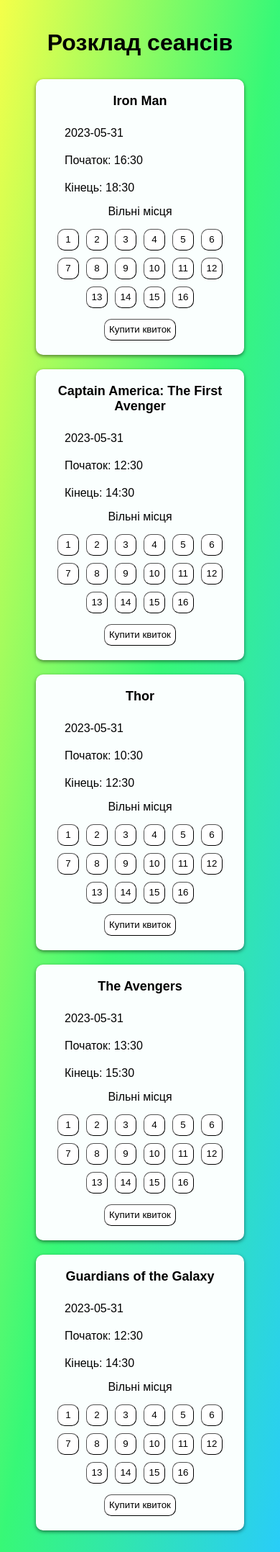
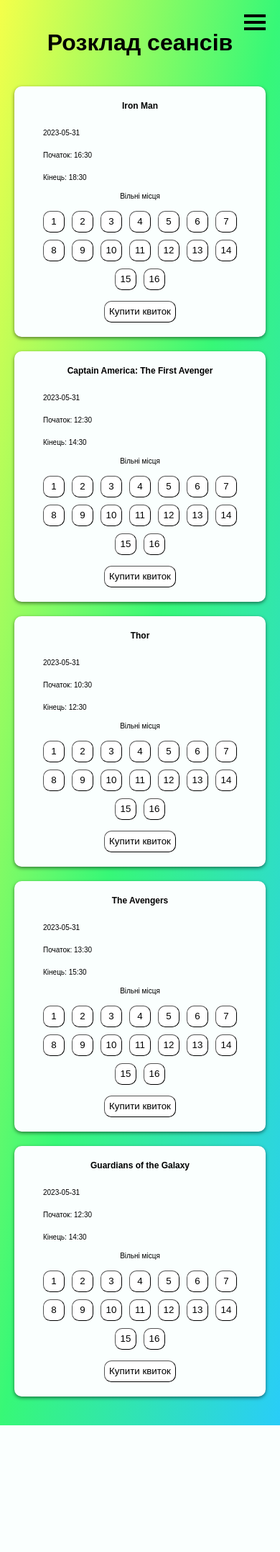
Before and after one commit to gerasimenko89/Kursova, a Flask app: page / in a window 390 px wide. Shown: the whole page at 72% size. After the commit the page ends 1980 px from the top, so only its background shows below. Run offline with Flask 3, Linux system fonts and the light colour scheme; data comes from the database, SQL or seed files in the repository.

Commit message:
adaptive main page + header

```diff
--- a/templates/main.html
+++ b/templates/main.html
@@ -10,6 +10,7 @@
             padding: 20px;
             background-image: linear-gradient(to top left, #29cdf8, #37f877, #f4ff4a);
         }
+
         h1 {
             text-align: center;
             color: black;
@@ -19,10 +20,15 @@
             display: flex;
             flex-wrap: wrap;
             justify-content: center;
+            max-width: 1200px;
+            margin: 0 auto;
+            padding: 10px;
+            box-sizing: border-box;
         }
 
         .movie-card {
-            width: 250px;
+            flex: 0 0 calc(25% - 20px);
+            max-width: calc(25% - 20px);
             border-radius: 10px;
             padding: 20px;
             margin: 10px;
@@ -30,6 +36,7 @@
             background-color: #fafffe;
             transition: background-image 0.3s ease, transform 0.3s ease;
         }
+
 
         .movie-card:hover {
             background-image: linear-gradient(to bottom right, #5EFCE8, #736EFE);
@@ -90,6 +97,7 @@
             padding-top: 10px;
             transition: transform 0.3s ease;
         }
+
         .BuyTicket button {
             border-radius: 10px;
             border-width: 1px;
@@ -99,6 +107,82 @@
 
         .BuyTicket:hover {
             transform: scale(1.05);
+        }
+
+        .burger-menu {
+            display: block;
+            position: fixed;
+            top: 20px;
+            right: 20px;
+            z-index: 999;
+            cursor: pointer;
+        }
+
+        .burger-menu span {
+            display: block;
+            width: 30px;
+            height: 4px;
+            margin-bottom: 5px;
+            background-color: black;
+            transition: transform 0.3s ease;
+        }
+
+        .burger-menu.open span:nth-child(1) {
+            transform: rotate(45deg) translate(5px, 5px);
+        }
+
+        .burger-menu.open span:nth-child(2) {
+            opacity: 0;
+        }
+
+        .burger-menu.open span:nth-child(3) {
+            transform: rotate(-45deg) translate(7px, -7px);
+        }
+
+        .menu-items {
+            display: none;
+            position: fixed;
+            top: 80px;
+            right: 20px;
+            background-color: white;
+            padding: 20px;
+            border-radius: 5px;
+            box-shadow: 0 2px 5px rgba(0, 0, 0, 0.3);
+            z-index: 998;
+        }
+
+        .menu-items.open {
+            display: block;
+        }
+
+        .menu-items a {
+            display: block;
+            margin-bottom: 10px;
+            color: black;
+            text-decoration: none;
+        }
+
+        @media (max-width: 1200px) {
+            .movie-card {
+                flex: 0 0 calc(50% - 20px);
+                max-width: calc(50% - 20px);
+            }
+            .movie-card h2 {
+                font-size: 14px;
+            }
+            .movie-card p {
+                font-size: 10px;
+            }
+        }
+
+        @media (max-width: 767px) {
+            .movie-card {
+                flex: 0 0 calc(100% - 20px);
+                max-width: calc(100% - 20px);
+            }
+            .movie-card h2 {
+                font-size: 12px;
+            }
         }
 
     </style>
@@ -134,8 +218,32 @@
                 }
             });
         });
+
+        window.addEventListener('DOMContentLoaded', function() {
+            const burgerMenu = document.querySelector('.burger-menu');
+            const menuItems = document.querySelector('.menu-items');
+
+            burgerMenu.addEventListener('click', function() {
+                burgerMenu.classList.toggle('open');
+                menuItems.classList.toggle('open');
+            });
+        });
     </script>
 </head>
+<header>
+    <div class="burger-menu">
+        <span></span>
+        <span></span>
+        <span></span>
+    </div>
+    <nav class="menu-items">
+        <!-- Add your menu items here -->
+        <a href="/login">Вхід</a>
+        <a href="/register">Реєстрація</a>
+        <a href="#">Вихід</a>
+        <a href="#">Профіль</a>
+    </nav>
+</header>
 <body>
 <h1>Розклад сеансів</h1>
 <div class="movie-container">
```
